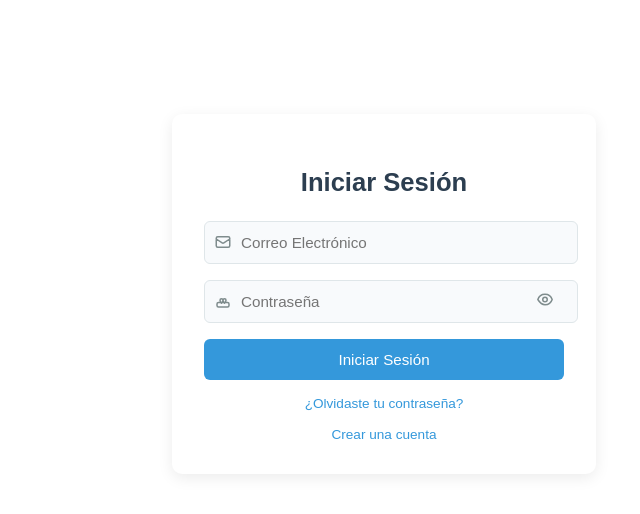
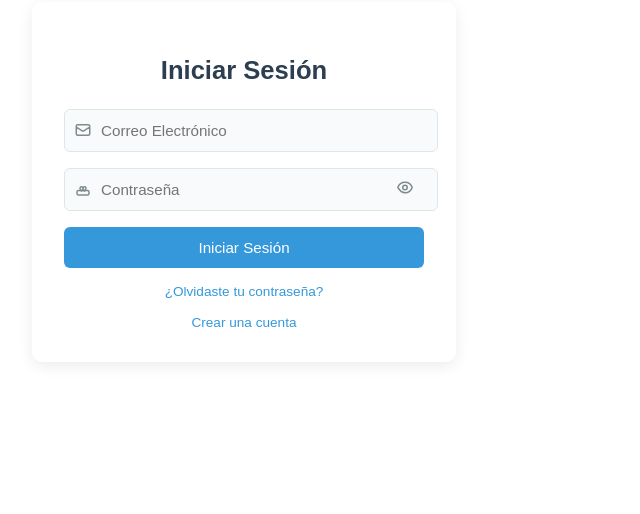
Before and after one commit to isangelgg2822/inventory1, a React (Vite) app: page /login in a window 1280 px wide. Shown: the part 242-756 px from the top of the page, without its empty margins (396-1036 px from the left). Built offline with nearby package versions, Linux system fonts and the light colour scheme.

Commit message:
reemplazo login1

```diff
--- a/src/App.jsx
+++ b/src/App.jsx
@@ -22,7 +22,7 @@ import { supabase } from './supabase';
 function App() {
   const [session, setSession] = useState(null);
   const [loading, setLoading] = useState(true);
-  const [open, setOpen] = useState(true); // Cambiado a true para que el Drawer esté abierto por defecto
+  const [open, setOpen] = useState(true); // Drawer abierto por defecto
 
   const fetchSession = useCallback(async () => {
     const { data: { session } } = await supabase.auth.getSession();
@@ -48,10 +48,20 @@ function App() {
   }
 
   return (
+    <Router>
+      <Routes>
+        {/* Rutas de autenticación fuera de ThemeProvider */}
+        <Route path="/login" element={<Login />} />
+        <Route path="/register" element={<Register />} />
+        <Route path="/reset-password" element={<ResetPassword />} />
+
+        {/* Rutas principales dentro de ThemeProvider */}
+        <Route
+          path="/*"
+          element={
             <ThemeProvider theme={theme}>
               <DrawerProvider>
                 <DashboardProvider>
-        <Router>
                   <Box sx={{ display: 'flex', flexDirection: 'column', minHeight: '100vh' }}>
                     {session && (
                       <>
@@ -63,29 +73,26 @@ function App() {
                       component="main"
                       sx={{
                         flexGrow: 1,
-                p: { xs: 2, sm: 3, md: 4 }, // Ajustar padding según el tamaño de pantalla
+                        p: { xs: 2, sm: 3, md: 4 },
                         ml: {
                           xs: 0,
-                  sm: open ? '240px' : 0, // Ancho del Drawer en pantallas pequeñas
-                  lg: open ? '280px' : 0, // Ancho mayor para pantallas grandes
+                          sm: open ? '240px' : 0,
+                          lg: open ? '280px' : 0,
                         },
-                mt: { xs: '64px', sm: '80px' }, // Ajustar según la altura de la TopBar
-                pb: { xs: '60px', sm: '80px' }, // Espacio para el Footer
+                        mt: { xs: '64px', sm: '80px' },
+                        pb: { xs: '60px', sm: '80px' },
                         width: {
                           xs: '100%',
                           sm: open ? 'calc(100% - 240px)' : '100%',
-                  lg: open ? 'calc(100% - 280px)' : '100%', // Ajustar para pantallas grandes
+                          lg: open ? 'calc(100% - 280px)' : '100%',
                         },
                         transition: 'margin-left 0.3s, width 0.3s',
                         boxSizing: 'border-box',
-                maxWidth: { xl: '1920px' }, // Limitar el ancho máximo en pantallas muy grandes
-                mx: { xl: 'auto' }, // Centrar el contenido en pantallas extra grandes
+                        maxWidth: { xl: '1920px' },
+                        mx: { xl: 'auto' },
                       }}
                     >
                       <Routes>
-                  <Route path="/login" element={<Login />} />
-                  <Route path="/register" element={<Register />} />
-                  <Route path="/reset-password" element={<ResetPassword />} />
                         <Route
                           path="/"
                           element={
@@ -129,10 +136,13 @@ function App() {
                     </Box>
                     {session && <Footer />}
                   </Box>
-          </Router>
                 </DashboardProvider>
               </DrawerProvider>
             </ThemeProvider>
+          }
+        />
+      </Routes>
+    </Router>
   );
 }
 
--- a/src/theme.js
+++ b/src/theme.js
@@ -60,7 +60,7 @@ const theme = createTheme({
         root: {
           textTransform: 'none',
           borderRadius: '8px',
-          // padding: '10px 20px',
+          padding: '10px 20px',
           boxShadow: '0 2px 4px rgba(0, 0, 0, 0.1)',
           transition: 'all 0.3s ease',
           '&:hover': {
```
Lines whose indentation alone changed are shown as unchanged.
